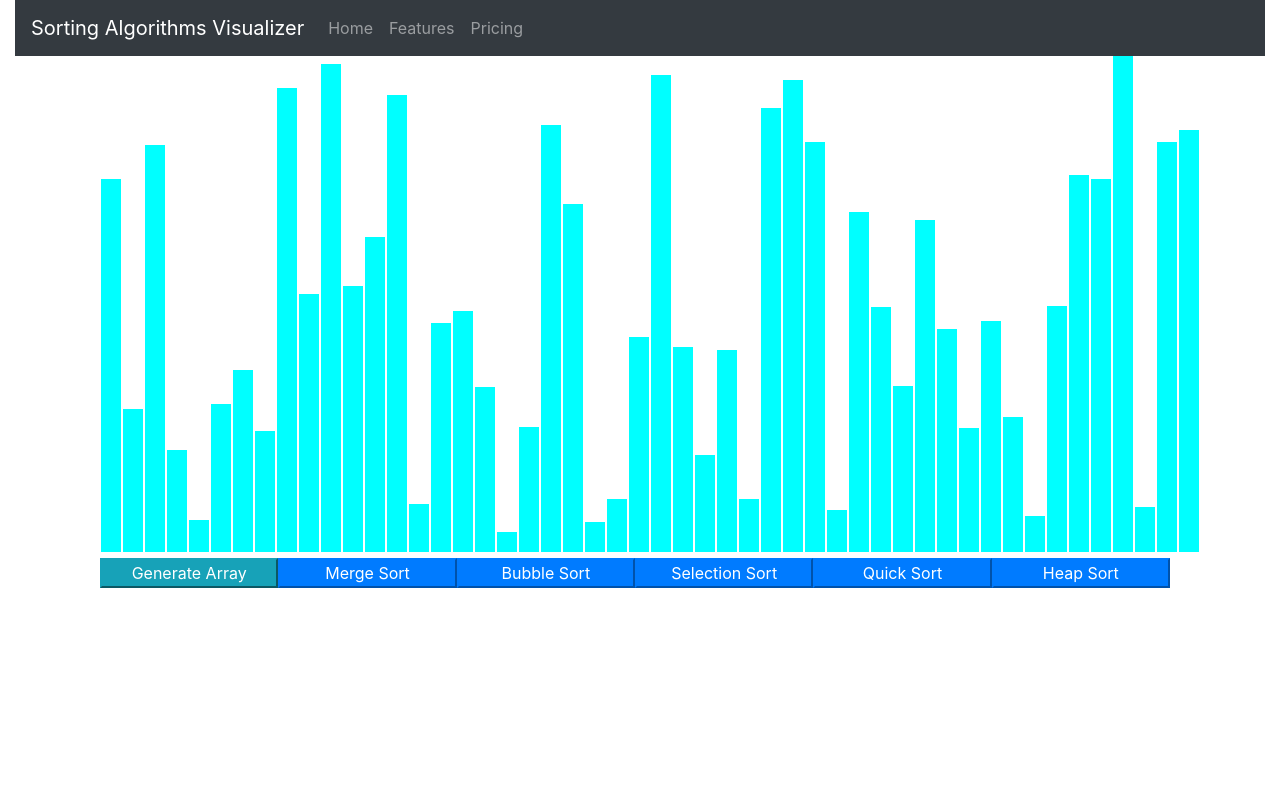
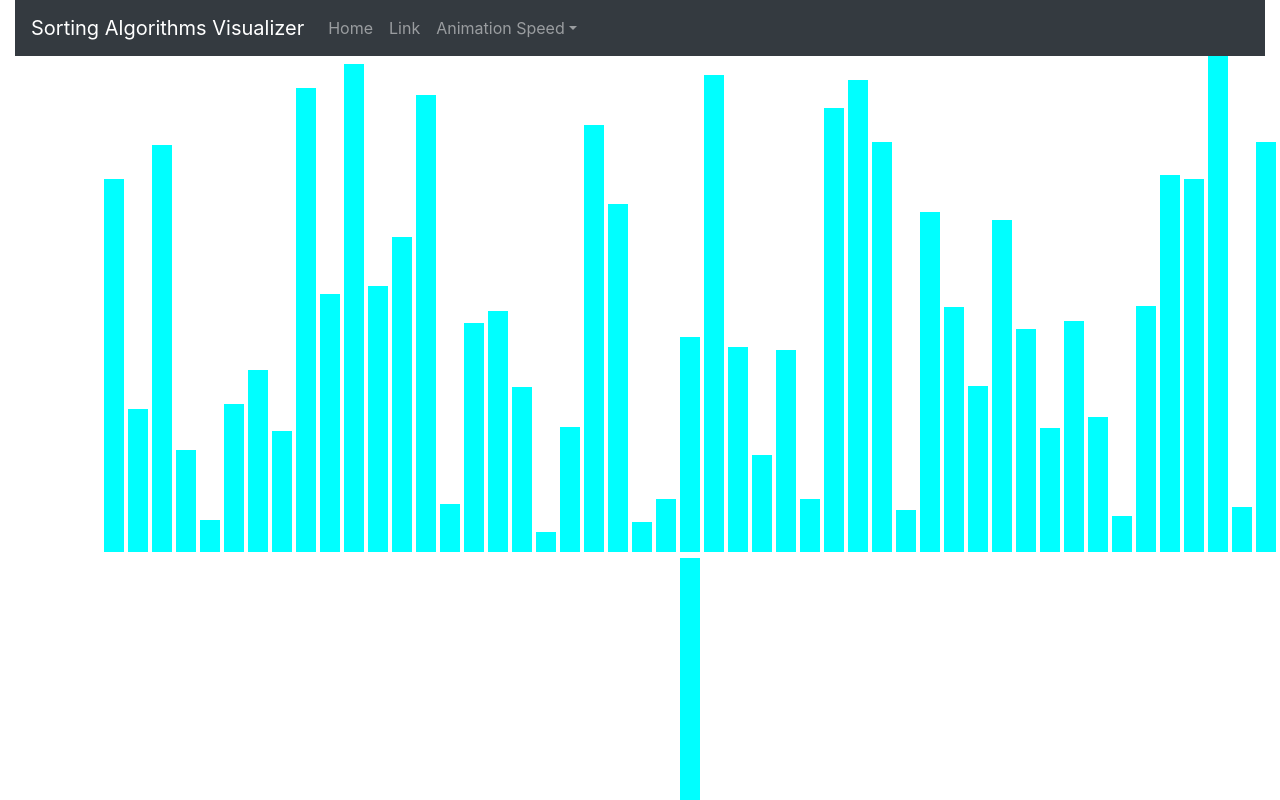
Before and after one commit to vivekjha4u2/Sorting-Algo-visualizer, a React (Create React App) app: page / in a window 1280 px wide. Shown: the top 800 px of the page. Built offline with nearby package versions, Linux system fonts and the light colour scheme.

Commit message:
Animation speed control added

```diff
--- a/src/SortingVisualizer/SortingVisualizer.css
+++ b/src/SortingVisualizer/SortingVisualizer.css
@@ -9,3 +9,9 @@
   display: inline-block;
   margin: 0 1px;
 }
+
+.array-bar-container {
+  width: 22px;
+  display: inline-block;
+  margin: 0 1px;
+}
--- a/src/SortingVisualizer/SortingVisualizer.jsx
+++ b/src/SortingVisualizer/SortingVisualizer.jsx
@@ -3,9 +3,9 @@ import { getMergeSortAnimations } from '../sortingAlgorithms/sortingAlgorithms.j
 import { getBubbleSortAnimations } from '../sortingAlgorithms/BubbleSort'
 import './SortingVisualizer.css';
 import { getSelectionSortAnimations } from '../sortingAlgorithms/SelectionSort.js';
-import { Nav, Navbar } from 'react-bootstrap'
+import { Nav, Navbar, NavDropdown } from 'react-bootstrap'
 
-const ANIMATION_SPEED_MS = 500;
+var ANIMATION_SPEED_MS = 50;
 const NUMBER_OF_ARRAY_BARS = 50;
 //230
 const PRIMARY_COLOR = 'aqua';
@@ -32,28 +32,50 @@ export default class SortingVisualizer extends React.Component {
     }
     this.setState({ array });
   }
+  setAnimSpeed(speed) {
+    if (speed === 'slow')
+      ANIMATION_SPEED_MS = 400;
+    else if (speed === 'normal')
+      ANIMATION_SPEED_MS = 50;
+    else
+      ANIMATION_SPEED_MS = 10;
+  }
 
   render() {
     const { array } = this.state;
     return (
       <div className="container-fluid ">
-        <Navbar bg="dark" variant="dark">
+        <Navbar bg="dark" variant="dark" expand="lg">
           <Navbar.Brand href="#home">Sorting Algorithms Visualizer</Navbar.Brand>
+          <Navbar.Toggle aria-controls="basic-navbar-nav" />
+          <Navbar.Collapse id="basic-navbar-nav">
             <Nav className="mr-auto">
               <Nav.Link href="#home">Home</Nav.Link>
-            <Nav.Link href="#features">Features</Nav.Link>
-            <Nav.Link href="#pricing">Pricing</Nav.Link>
+              <Nav.Link href="#link">Link</Nav.Link>
+              <NavDropdown title="Animation Speed" id="basic-nav-dropdown">
+                <NavDropdown.Item onClick={() => { this.setAnimSpeed('slow') }} href="#speed:Slow">Slow</NavDropdown.Item>
+                <NavDropdown.Item onClick={() => { this.setAnimSpeed('normal') }} href="#speed:Normal">Normal</NavDropdown.Item>
+                <NavDropdown.Item onClick={() => { this.setAnimSpeed('fast') }} href="#speed:Fast">Fast</NavDropdown.Item>
+              </NavDropdown>
             </Nav>
+
+          </Navbar.Collapse>
         </Navbar>
         <div className="array-container ">
           {array.map((value, idx) => (
+
+            <div className="array-bar-container" key={idx}>
+
               <div className="array-bar" key={idx}
                 style={{
                   backgroundColor: PRIMARY_COLOR,
                   height: `${value}px`
                 }}
               ></div>
+
+            </div>
           ))}
+
           <div className="container row">
             <button className="btn-info col-md-2" onClick={() => { this.resetArray() }}>Generate Array</button>
             <button className="btn-primary col-md-2" disabled={!this.state.isAlgoRunning} onClick={() => this.mergeSort()}>Merge Sort</button>
@@ -113,6 +135,9 @@ export default class SortingVisualizer extends React.Component {
 
       if (i % 2 !== 0) {
         setTimeout(() => {
+          // barTwoStyle.width = `20px`;
+          // barOneStyle.transform = 'translate(-5px, 0px)';
+          // barTwoStyle.transform = 'translate(5px, 0px)';
           barOneStyle.backgroundColor = PRIMARY_COLOR;
           barTwoStyle.backgroundColor = PRIMARY_COLOR;
         }, i * ANIMATION_SPEED_MS)
@@ -125,6 +150,9 @@ export default class SortingVisualizer extends React.Component {
       }
       else if (isSwap === 1) {
         setTimeout(() => {
+          // barOneStyle.transform = 'translate(5px, 0px)';
+          // barTwoStyle.transform = 'translate(-5px, 0px)';
+          // barTwoStyle.width = `15px`;
           barOneStyle.height = `${barTwoHt}px`;
           barTwoStyle.height = `${barOneHt}px`;
           barOneStyle.backgroundColor = SECONDARY_COLOR;
```
Lines whose indentation alone changed are shown as unchanged.
